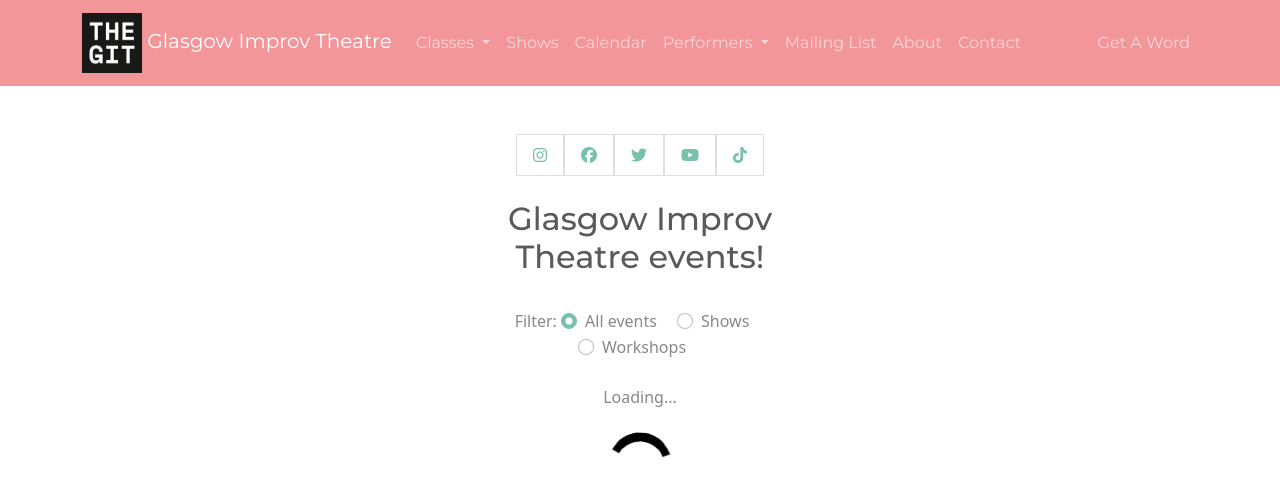
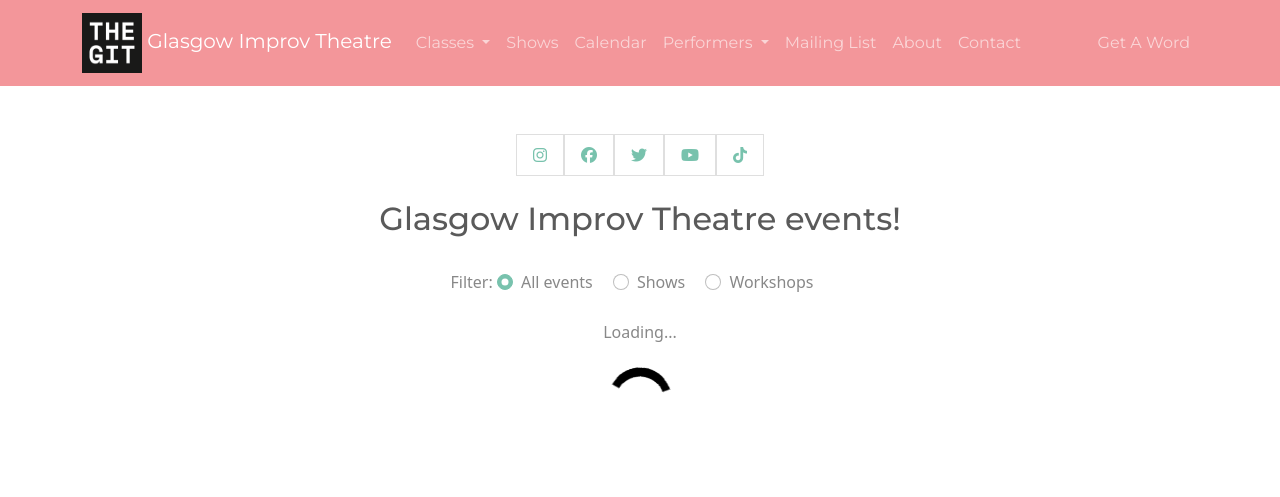
Before and after one commit to glasgowimprovtheatre/new-git-website, a Jekyll site: the page built from shows.html, in a window 1280 px wide. Shown: the top 497 px of the page. Built offline with Jekyll 4.4.1, drawn with Linux system fonts in a browser that asks for light colours; nearby versions of some CDN libraries.

Commit message:
side by side shows

```diff
--- a/shows.html
+++ b/shows.html
@@ -41,7 +41,8 @@
 
     </style>
 
-    <div class="col-md-4 mb-4 mx-auto text-center">
+<div class="row justify-content-center">
+    <div class="col-md-8 text-center">
         <h2>Glasgow Improv Theatre events!</h2>
         <br />
                 <form></form>
@@ -65,6 +66,7 @@
             <div class="lds-ring"><div></div><div></div><div></div><div></div></div>
         </div>
     </div>
+</div>
 
     <script src="https://cdnjs.cloudflare.com/ajax/libs/jquery/3.5.1/jquery.min.js" integrity="sha512-bLT0Qm9VnAYZDflyKcBaQ2gg0hSYNQrJ8RilYldYQ1FxQYoCLtUjuuRuZo+fjqhx/qtq/1itJ0C2ejDxltZVFg==" crossorigin="anonymous"></script>
 
@@ -142,8 +144,8 @@
           for (var dateKey in eventsByDate) {
               var events = eventsByDate[dateKey];
 
-              var $dateContainer = $("<div>").addClass("mb-4");
-              var $dateHeader = $("<h3 class='text-center mb-3'>").text(dateKey).addClass("mb-3");
+              var $dateContainer = $("<div>").addClass("mb-4 d-flex flex-wrap justify-content-center");
+              var $dateHeader = $("<h3 class='col-md-12 text-center mb-3'>").text(dateKey).addClass("mb-3");
 
               events.forEach(eventData => {
                   var event = eventData.event;
```
Also changed, not shown: other parts of shows.html (+1 -1 lines).
